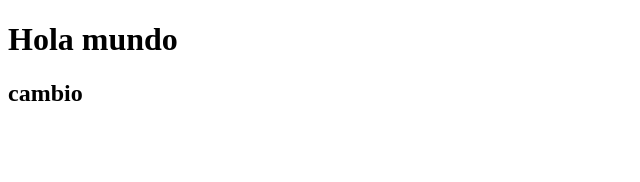
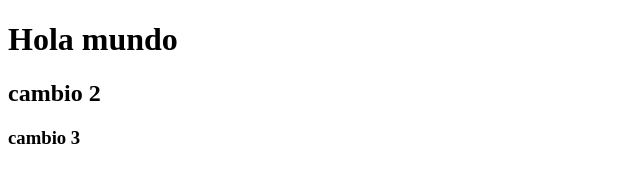
Before and after one commit to Santyluito/cursogitedemy, a plain HTML site: page index.html in a window 1280 px wide. Shown: the whole page, without its empty margins (0-640 px from the left). Drawn offline with Linux system fonts and the light colour scheme.

Commit message:
feat: modify commit

```diff
--- a/index.html
+++ b/index.html
@@ -7,6 +7,7 @@
   </head>
   <body>
     <h1>Hola mundo</h1>
-    <h2>cambio</h2>
+    <h2>cambio 2</h2>
+    <h3>cambio 3</h3>
   </body>
 </html>
```
